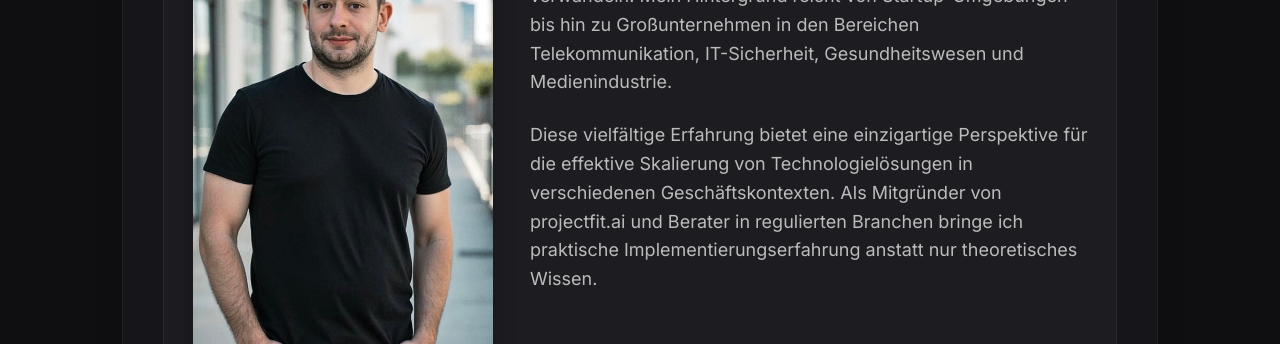
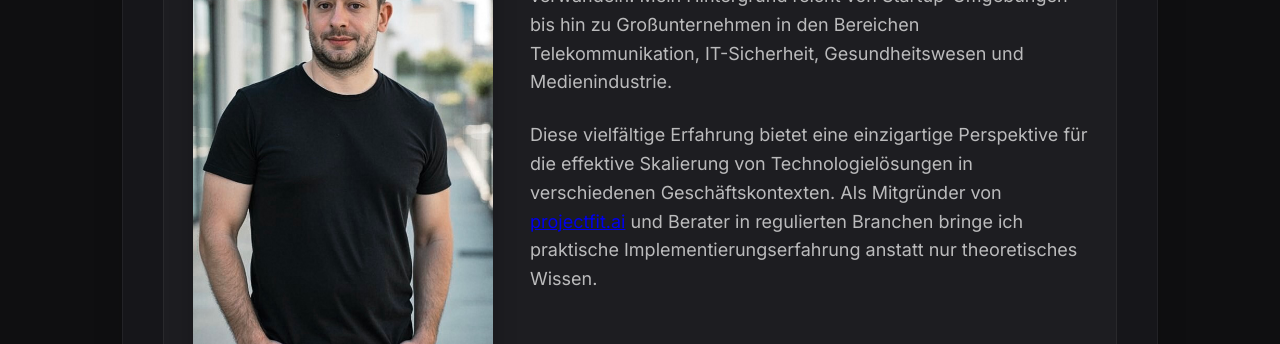
Before and after one commit to sharpner/manyminds.de, a plain HTML site: page index.html in a window 1280 px wide. Shown: the part 3820-4164 px from the top of the page. Drawn offline with Linux system fonts and the light colour scheme.

Commit message:
Clickable projectfit.ai

```diff
--- a/index.html
+++ b/index.html
@@ -708,9 +708,9 @@
                 Diese vielfältige Erfahrung bietet eine einzigartige Perspektive
                 für die effektive Skalierung von Technologielösungen in
                 verschiedenen Geschäftskontexten. Als Mitgründer von
-                projectfit.ai und Berater in regulierten Branchen bringe ich
-                praktische Implementierungserfahrung anstatt nur theoretisches
-                Wissen.
+                <a href="https://projectfit.ai">projectfit.ai</a> und Berater in
+                regulierten Branchen bringe ich praktische
+                Implementierungserfahrung anstatt nur theoretisches Wissen.
               </p>
             </div>
           </div>
```
